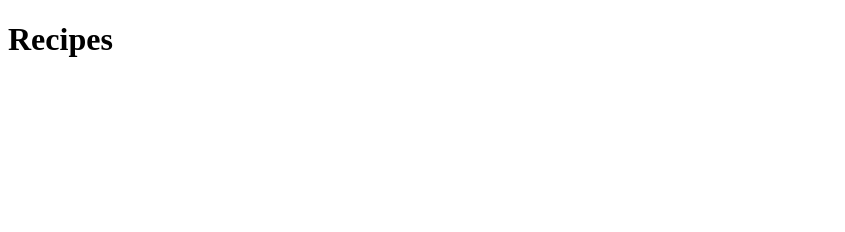
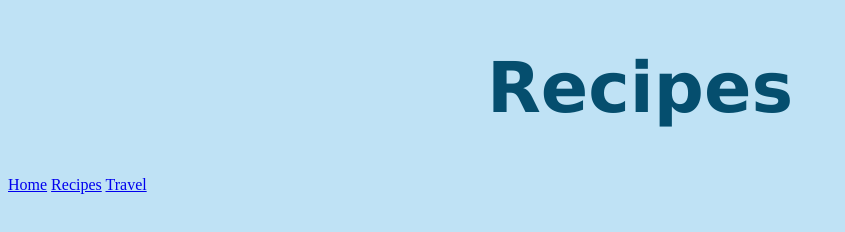
Before and after one commit to eyonglee/first_site, a plain HTML site: page recipes.html in a window 1280 px wide. Shown: the whole page, without its empty margins (0-845 px from the left). Drawn offline with Linux system fonts and the light colour scheme.

Commit message:
started recipes

```diff
--- a/recipes.html
+++ b/recipes.html
@@ -3,9 +3,17 @@
 <head>
     <meta charset="UTF-8">
     <meta name="viewport" content="width=device-width, initial-scale=1.0">
-    <title>Document</title>
+    <link rel="stylesheet" href="css/style.css">
+    <title>Recipes</title>
 </head>
 <body>
-    <h1>Recipes</h1>
+    <header>
+        <h1>Recipes</h1>
+        <nav>
+            <a href="index.html">Home</a>
+            <a href="recipes.html">Recipes</a>
+            <a href="travel.html">Travel</a>
+        </nav>
+    </header>
 </body>
 </html>
```
